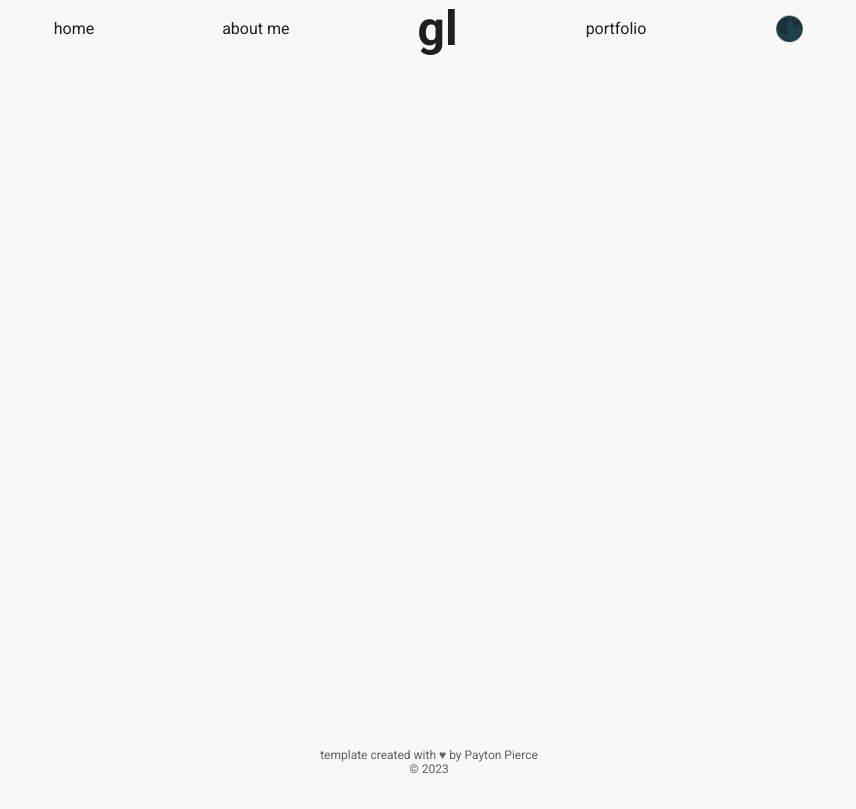
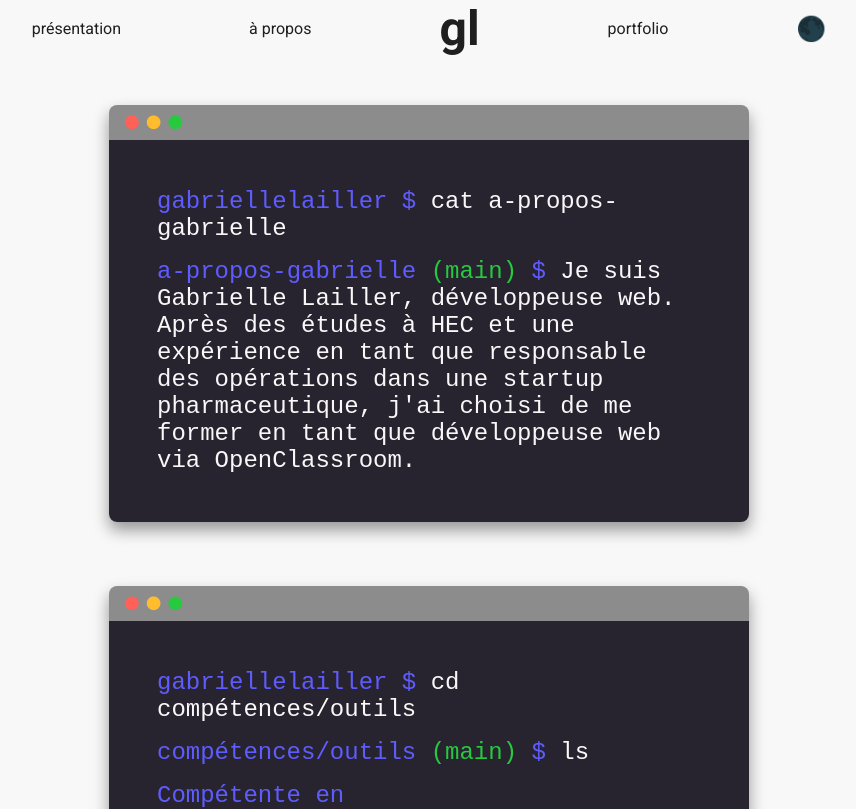
Before and after one commit to gabriellelailler/oc-projet8, a React (Create React App) app: page /a-propos in a window 1280 px wide. Shown: the top 809 px of the page, without its empty margins (211-1067 px from the left). Built offline with nearby package versions, Linux system fonts and the light colour scheme; the HTML template or start-up script is replaced by a standard one.

Commit message:
traduction fr

```diff
--- a/src/components/BaseLayout.js
+++ b/src/components/BaseLayout.js
@@ -37,7 +37,7 @@ export default function BaseLayout() {
             <Grid item flexGrow={1}>
                <Routes>
                   <Route exact path={'/'} element={<Home/>}/>
-                  <Route exact path={'/about'} element={<About/>}/>
+                  <Route exact path={'/a-propos'} element={<About/>}/>
                   <Route exact path={'/portfolio'} element={<Portfolio/>}/>
                </Routes>
             </Grid>
--- a/src/components/Navbar.js
+++ b/src/components/Navbar.js
@@ -7,20 +7,20 @@ import {info} from "../info/Info";
 
 const links = [
     {
-        name: 'Home',
+        name: 'présentation',
         to: '/',
-        active: 'home'
+        active: 'presentation'
     },
     {
-        name: 'About Me',
-        to: '/about',
+        name: 'à propos',
+        to: '/a-propos',
         active: 'about'
     },
     {
         name: info.initials,
         type: 'initials',
         to: '/',
-        active: 'home'
+        active: 'presentation'
     },
     {
         name: 'Portfolio',
--- a/src/components/about/About.js
+++ b/src/components/about/About.js
@@ -11,8 +11,8 @@ export default function About() {
     function aboutMeText() {
         return <>
             <p><span style={{color: info.baseColor}}>{firstName}{info.lastName.toLowerCase()} $</span> cat
-                about{firstName} </p>
-            <p><span style={{color: info.baseColor}}>about{firstName} <span
+                a-propos-{firstName} </p>
+            <p><span style={{color: info.baseColor}}>a-propos-{firstName} <span
                 className={Style.green}>(main)</span> $ </span>
                 {info.bio}
             </p>
@@ -21,15 +21,15 @@ export default function About() {
 
     function skillsText() {
         return <>
-            <p><span style={{color: info.baseColor}}>{firstName}{info.lastName.toLowerCase()} $</span> cd skills/tools
+            <p><span style={{color: info.baseColor}}>{firstName}{info.lastName.toLowerCase()} $</span> cd compétences/outils
             </p>
-            <p><span style={{color: info.baseColor}}>skills/tools <span
+            <p><span style={{color: info.baseColor}}>compétences/outils <span
                 className={Style.green}>(main)</span> $</span> ls</p>
-            <p style={{color: info.baseColor}}> Proficient With</p>
+            <p style={{color: info.baseColor}}> Compétente en </p>
             <ul className={Style.skills}>
                 {info.skills.proficientWith.map((proficiency, index) => <li key={index}>{proficiency}</li>)}
             </ul>
-            <p style={{color: info.baseColor}}> Exposed To</p>
+            <p style={{color: info.baseColor}}> A déjà utilisé</p>
             <ul className={Style.skills}>
                 {info.skills.exposedTo.map((skill, index) => <li key={index}>{skill}</li>)}
             </ul>
@@ -39,8 +39,8 @@ export default function About() {
     function miscText() {
         return <>
             <p><span style={{color: info.baseColor}}>{firstName}{info.lastName.toLowerCase()} $</span> cd
-                hobbies/interests</p>
-            <p><span style={{color: info.baseColor}}>hobbies/interests <span
+                loisirs/passions</p>
+            <p><span style={{color: info.baseColor}}>loisirs/passions <span
                 className={Style.green}>(main)</span> $</span> ls</p>
             <ul>
                 {info.hobbies.map((hobby, index) => (
--- a/src/components/home/Home.js
+++ b/src/components/home/Home.js
@@ -16,9 +16,8 @@ export default function Home() {
               height={{xs: '35vh', md: '40vh'}}
               borderRadius={'50%'} p={'0.75rem'} mb={{xs: '1rem', sm: 0}} mr={{xs: 0, md: '2rem'}}/>
          <Box>
-            <h1>Hi, I'm <span style={{background: info.gradient, WebkitBackgroundClip: 'text', WebkitTextFillColor: 'transparent'}}>{info.firstName}</span><span className={Style.hand}>🤚</span>
-            </h1>
-            <h2>I'm {info.position}.</h2>
+         <h1>Bonjour, je suis <span style={{background: info.gradient, WebkitBackgroundClip: 'text', WebkitTextFillColor: 'transparent'}}>{info.firstName}</span><span> </span><span className={Style.hand}>✌️</span></h1>
+            <h2>Je suis {info.position}.</h2>
             <Box component={'ul'} p={'0.8rem'}>
                {info.miniBio.map((bio, index) => (
                   <EmojiBullet key={index} emoji={bio.emoji} text={bio.text}/>
--- a/src/components/portfolio/Portfolio.js
+++ b/src/components/portfolio/Portfolio.js
@@ -9,7 +9,7 @@ export default function Portfolio() {
             <Grid container display={'flex'} justifyContent={'center'}>
                 {info.portfolio.map((project, index) => (
                    <Grid item xs={12} md={6} key={index}>
-                       <PortfolioBlock image={project.image} live={project.live} source={project.source} title={project.title} />
+                       <PortfolioBlock image={project.image} source={project.source} title={project.title} />
                    </Grid>
                 ))}
             </Grid>
--- a/src/components/portfolio/PortfolioBlock.js
+++ b/src/components/portfolio/PortfolioBlock.js
@@ -11,9 +11,6 @@ function PortfolioBlock(props) {
          <Box className={'portfolio'} display={'flex'} flexDirection={'column'} gap={'0.5rem'}
               alignItems={'center'} fontSize={'1.5rem'} py={'2rem'}>
             <Box p={1} border={'2px solid black'} borderRadius={'25px'}>
-               <IconLink link={live} title={'Live Demo'} icon={'fa fa-safari'}/>
-            </Box>
-            <Box p={1} border={'2px solid black'} borderRadius={'25px'}>
                <IconLink link={source} title={'Source Code'} icon={'fa fa-code'}/>
             </Box>
          </Box>
--- a/src/info/Info.js
+++ b/src/info/Info.js
@@ -56,7 +56,7 @@ export const info = {
         },
 
     ],
-    bio: "Bonjour ! Je suis Gabrielle Lailler, développeuse web. Après des études de commerce à HEC et un passage en tant que responsable Opérations dans une startup pharmaceutique, j'ai décidé de me former via OpenClassroom en tant que développeuse web.",
+    bio: "Je suis Gabrielle Lailler, développeuse web. Après des études à HEC et une expérience en tant que responsable des opérations dans une startup pharmaceutique, j'ai choisi de me former en tant que développeuse web via OpenClassroom.",
     skills:
         {
             proficientWith: ['javascript', 'react', 'git', 'github', 'html5', 'css3', 'figma'],
```
